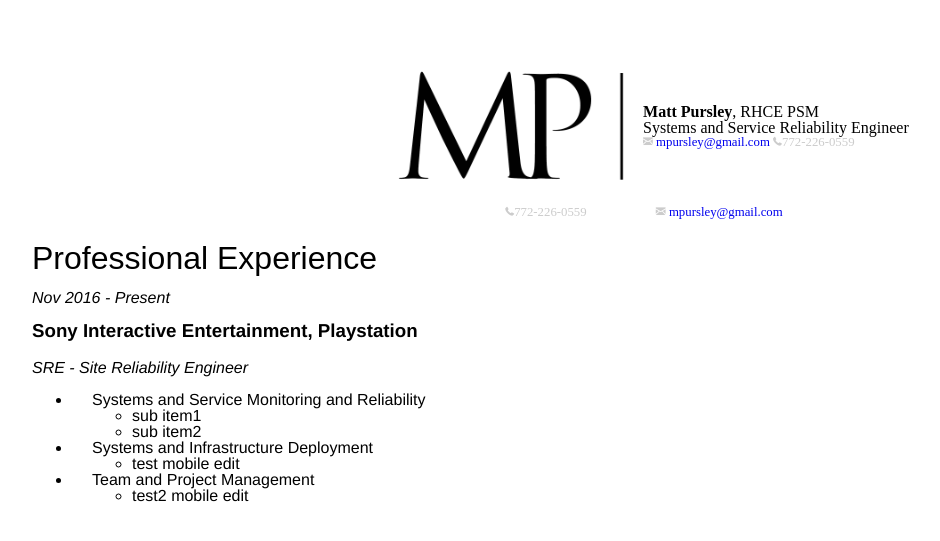
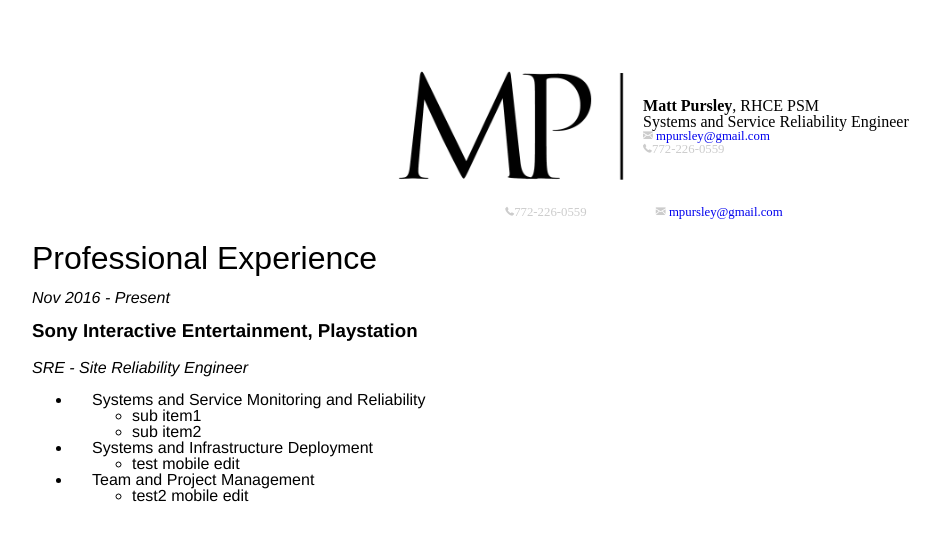
Before and after one commit to mpursley/mpursley.github.io, a Jekyll site: the page built from index_resume_short.md, in a window 1280 px wide. Shown: the top 541 px of the page, without its empty margins (16-956 px from the left). Built offline with Jekyll 4.4.1, drawn with Linux system fonts in a browser that asks for light colours.

Commit message:
Update index_resume_short.md

```diff
--- a/index_resume_short.md
+++ b/index_resume_short.md
@@ -13,8 +13,8 @@
       Systems and Service Reliability Engineer<br>
       <div id="webaddress">
         <i class="fi-mail"></i>
-        <a href="mailto:mpursley@gmail.com">mpursley@gmail.com</a>
-        <i class="fi-telephone"></i>772-226-0559<br>
+        <a href="mailto:mpursley@gmail.com">mpursley@gmail.com</a><br>
+        <i class="fi-telephone"></i>772-226-0559
       </div>
     </td>
   </tr>
```
